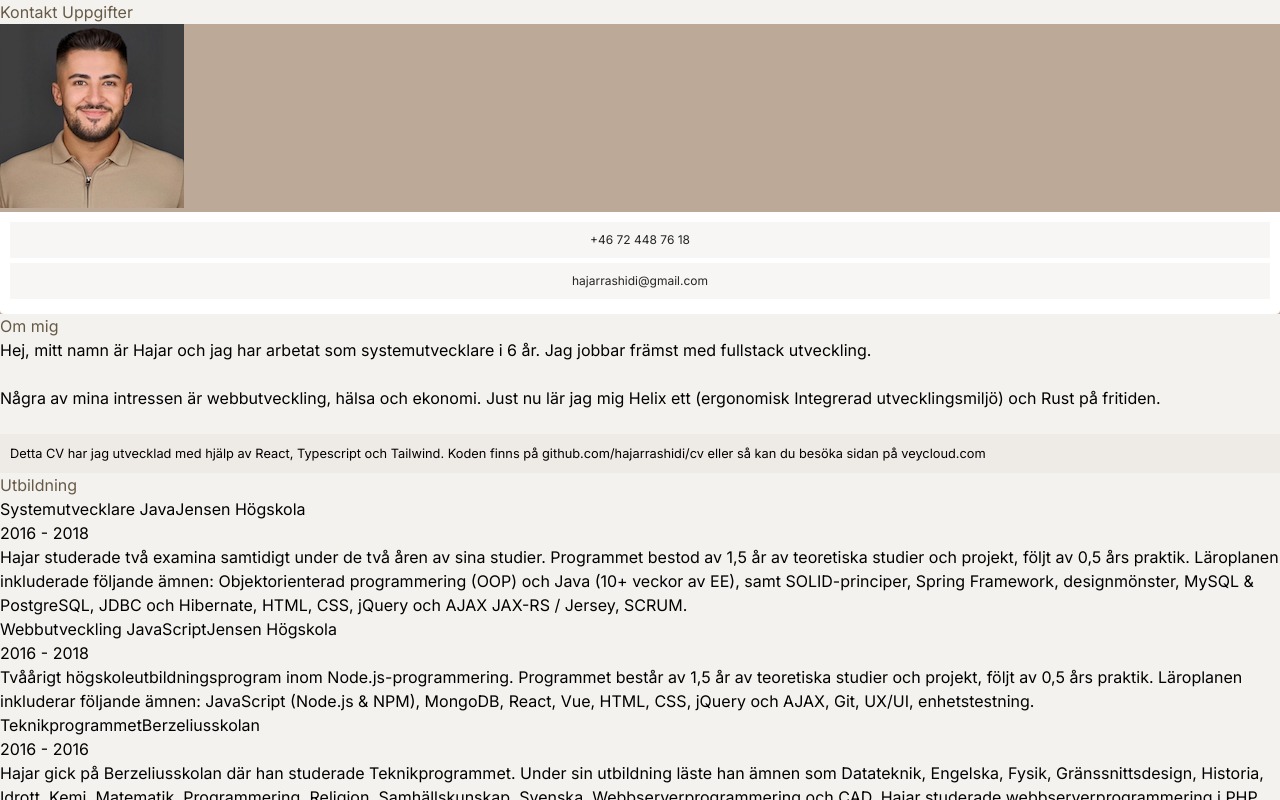
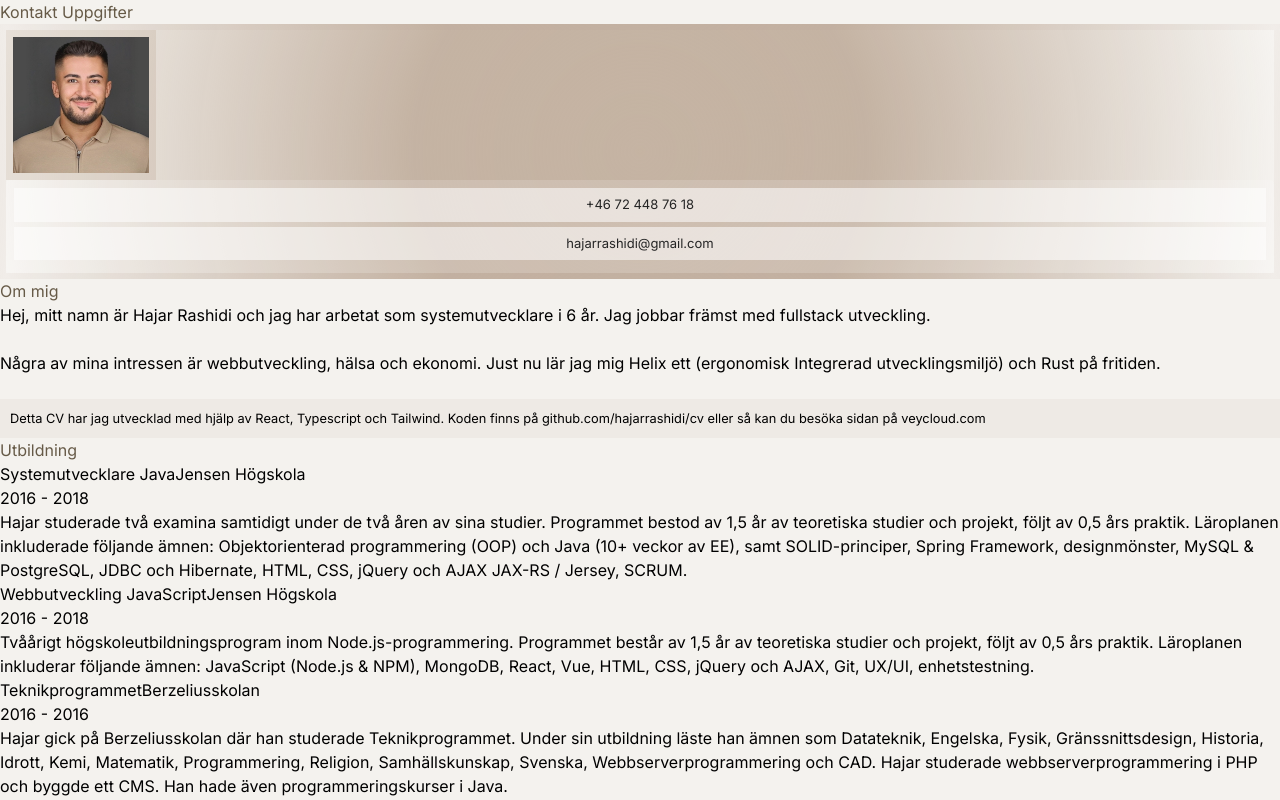
Before and after one commit to hajarrashidi/cv, a Next.js app: page / in a window 1280 px wide. Shown: the top 800 px of the page. Built offline with nearby package versions, Linux system fonts and the light colour scheme.

Commit message:
modification

```diff
--- a/app/components/AboutMe.tsx
+++ b/app/components/AboutMe.tsx
@@ -2,7 +2,7 @@ export const AboutMe = () => (
   <div className="bg-white rounded-lg p-3.5 md:p-6">
     <div className="flex flex-wrap">
       <div className="text-sm">
-        Hej, mitt namn är Hajar och jag har arbetat som systemutvecklare i 6 år. Jag jobbar
+        Hej, mitt namn är Hajar Rashidi och jag har arbetat som systemutvecklare i 6 år. Jag jobbar
         främst med fullstack utveckling.
 
         <br/><br/>
--- a/app/components/ContactInfo.tsx
+++ b/app/components/ContactInfo.tsx
@@ -3,7 +3,7 @@ import Link from "next/link";
 
 export const ContactInfo = ({infoItems}: { infoItems: InfoItemProps[] }) => (
     <div className="contactInfo rounded-lg">
-      <div className="flex flex-wrap justify-center pb-4 pt-5">
+      <div className="flex flex-wrap justify-center pb-4 pt-4">
         <div className="profile-picture-frame">
           <Profile/>
         </div>
--- a/app/components/header/Profile.tsx
+++ b/app/components/header/Profile.tsx
@@ -4,8 +4,11 @@ export const Profile = () => {
       <img
         src="/images/work_picture.jpeg"
         alt="Profile"
-        className="rounded-full border-8 profile-picture object-cover"
+        width="150"
+        height="150"
+        className="rounded-full profile-picture object-cover"
       />
+      {/*<h1 className="text-center text-2xl mt-2.5">Hajar Rashidi</h1>*/}
     </div>
   );
 }
--- a/app/globals.css
+++ b/app/globals.css
@@ -10,12 +10,12 @@ body {
 .profile-picture-frame {
   margin-left: auto;
   margin-right: auto;
-  padding: 0px;
 }
 
 .profile-picture {
-  border-color: #ab937b;
-  margin-bottom: 4px;
+  border-color: rgb(183 158 135 / 26%);
+  border-width: 7px;
+  opacity: 0.93;
 
 }
 
@@ -38,35 +38,39 @@ body {
 }
 
 .contactInfo {
-  background-color: #BDA997;
+  border: 6px solid rgba(171, 147, 123, 0.07);
+  background: radial-gradient(circle, rgb(167 140 115 / 61%) 0%, rgba(189, 169, 151, 0.8626609442060086) 35%, rgba(255, 255, 255, 0.15) 100%)
 }
 
 .infoItem {
-  background-color: #F7F6F5;
+  background-color: rgba(255, 255, 255, 0.55);
   color: #252525;
   text-align: center;
-  font-size: 12px;
-  padding: 9px;
+  font-size: 13px;
+  padding: 7px;
   margin-bottom: 5px;
 }
 
 @media (max-width: 768px) {
   .infoItem {
     font-size: 13px;
+    padding: 7px;
   }
 }
 
 @media (max-width: 768px) {
+
   .grid-container {
     grid-template-columns: 1fr;
   }
 }
 
 .contactInfoBar {
-  padding: 10px;
-  border-bottom-left-radius: 0.25rem;
-  border-bottom-right-radius: 0.25rem;
-  background-color: #ffffff;
+  padding: 8px;
+  border-radius: 0.25rem;
+  background-color: rgba(255, 255, 255, 0.15);
+
+
 }
 
 .vey-bg-light-brown {
@@ -87,10 +91,6 @@ body {
 }
 
 @media print {
-  div.chapter, div.appendix {
-    page-break-after: always;
-  }
-
   @page {
     size: 21cm 29.7cm;
     margin: 0;
```
Also changed, not shown: public/images/work_picture.jpeg.
